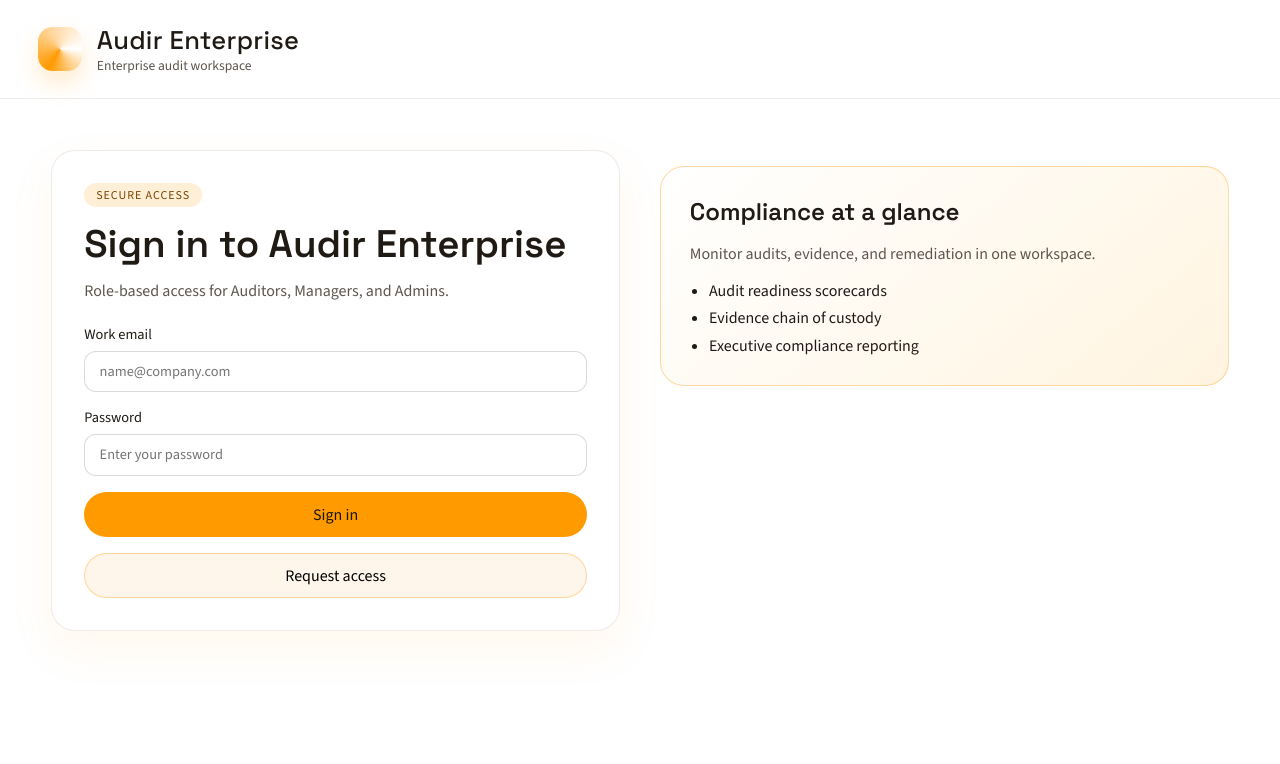
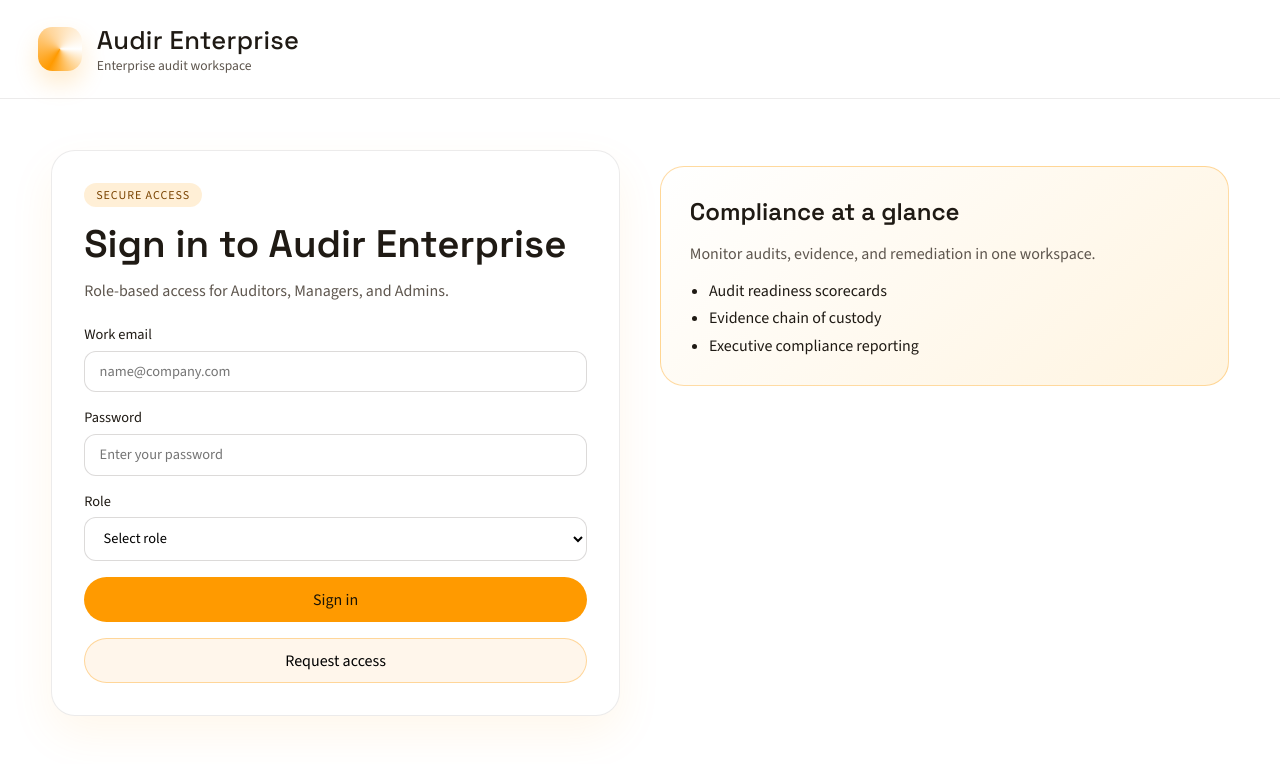
Before and after one commit to Vigameq/audir-classic, an Angular app: page /login in a window 1280 px wide. Shown: the top 764 px of the page. Built offline with nearby package versions, Linux system fonts and the light colour scheme.

Commit message:
Add role selection to login

```diff
--- a/src/app/pages/login/login.html
+++ b/src/app/pages/login/login.html
@@ -27,6 +27,15 @@
           required
         />
       </label>
+      <label>
+        Role
+        <select name="role" [(ngModel)]="role" required>
+          <option value="">Select role</option>
+          <option>Auditor</option>
+          <option>Manager</option>
+          <option>Super Admin</option>
+        </select>
+      </label>
       <button type="submit" class="primary">Sign in</button>
       <button type="button" class="ghost">Request access</button>
       <p class="error" *ngIf="loginError">{{ loginError }}</p>
--- a/src/app/pages/login/login.scss
+++ b/src/app/pages/login/login.scss
@@ -54,7 +54,8 @@ label {
   font-size: 0.9rem;
 }
 
-input {
+input,
+select {
   font: inherit;
   padding: 0.65rem 0.9rem;
   border-radius: 0.75rem;
@@ -62,7 +63,8 @@ input {
   background: #ffffff;
 }
 
-input:focus {
+input:focus,
+select:focus {
   outline: 2px solid rgba(255, 154, 0, 0.4);
   border-color: rgba(255, 154, 0, 0.6);
 }
--- a/src/app/pages/login/login.ts
+++ b/src/app/pages/login/login.ts
@@ -17,6 +17,7 @@ export class Login {
   protected email = '';
   protected password = '';
   protected loginError = '';
+  protected role = '';
 
   protected signIn(): void {
     this.loginError = '';
```
